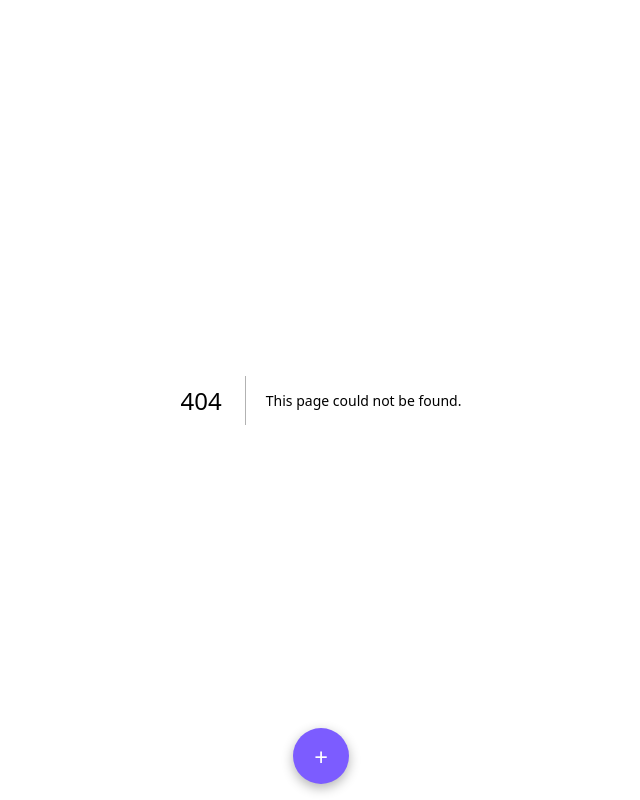
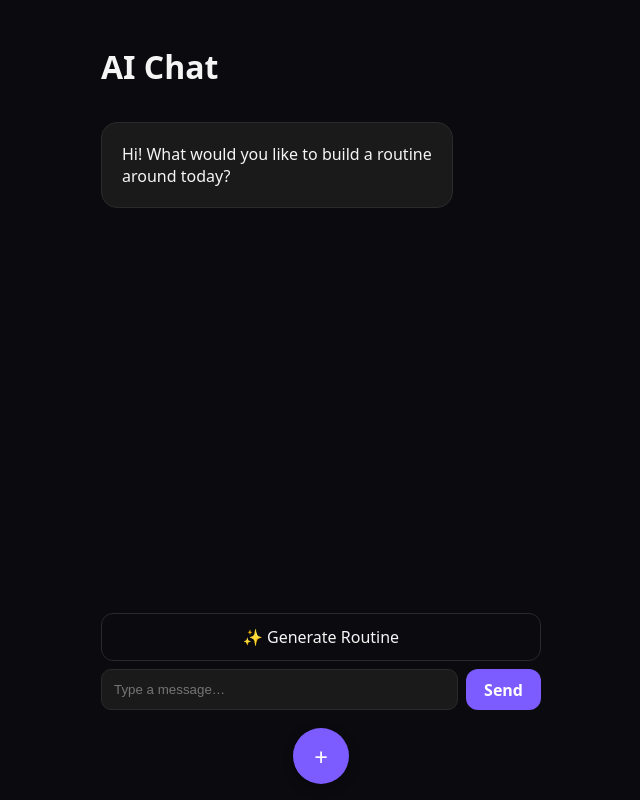
Before and after one commit to tsega-ab1/Momentum, a Next.js app: page /chat in a window 1280 px wide. Before the commit this address had no page. Shown: the whole page, without its empty margins (319-959 px from the left). Built offline with nearby package versions, Linux system fonts and the light colour scheme.

Commit message:
Add AI adapter layer (mock/openai/anthropic), /api/chat Route Handler, and Chat screen

```diff
--- /dev/null
+++ b/app/api/chat/route.js
@@ -0,0 +1,19 @@
+import { callAI } from "@/lib/ai";
+
+export async function POST(request) {
+  const { provider, apiKey, model, messages } = await request.json();
+
+  if (!provider) {
+    return Response.json({ error: "Provider is required" }, { status: 422 });
+  }
+  if (provider !== "mock" && !apiKey) {
+    return Response.json({ error: "API key is required for this provider" }, { status: 422 });
+  }
+
+  try {
+    const reply = await callAI(provider, apiKey, model, messages);
+    return Response.json({ reply });
+  } catch (err) {
+    return Response.json({ error: err.message }, { status: 502 });
+  }
+}
--- /dev/null
+++ b/app/chat/page.js
@@ -0,0 +1,122 @@
+"use client";
+
+import { useState, useEffect, useRef } from "react";
+import { useRouter } from "next/navigation";
+
+export default function ChatPage() {
+  const [messages, setMessages] = useState([
+    { role: "assistant", content: "Hi! What would you like to build a routine around today?" },
+  ]);
+  const [input, setInput] = useState("");
+  const [sending, setSending] = useState(false);
+  const [error, setError] = useState("");
+  const router = useRouter();
+  const bottomRef = useRef(null);
+
+  useEffect(() => {
+    bottomRef.current?.scrollIntoView({ behavior: "smooth" });
+  }, [messages]);
+
+  function getConfig() {
+    return JSON.parse(localStorage.getItem("momentum-ai-config") || '{"provider":"mock"}');
+  }
+
+  async function send(content) {
+    const config = getConfig();
+    const nextMessages = [...messages, { role: "user", content }];
+    setMessages(nextMessages);
+    setSending(true);
+    setError("");
+
+    try {
+      const res = await fetch("/api/chat", {
+        method: "POST",
+        headers: { "Content-Type": "application/json" },
+        body: JSON.stringify({ ...config, messages: nextMessages }),
+      });
+
+      const data = await res.json();
+
+      if (!res.ok) {
+        throw new Error(data.error || "Something went wrong");
+      }
+
+      setMessages((prev) => [...prev, { role: "assistant", content: data.reply }]);
+      return data.reply;
+    } catch (err) {
+      setError(err.message);
+      return null;
+    } finally {
+      setSending(false);
+    }
+  }
+
+  async function handleSend(e) {
+    e.preventDefault();
+    if (!input.trim() || sending) return;
+    const text = input;
+    setInput("");
+    await send(text);
+  }
+
+  async function handleGenerateRoutine() {
+    const reply = await send(
+      "__GENERATE_ROUTINE__ Based on our conversation, generate a daily routine as JSON with this exact shape: {\"title\": string, \"items\": [{\"time\": \"HH:MM\", \"activity\": string}]}. Respond with ONLY the JSON, no other text."
+    );
+
+    if (!reply) return;
+
+    try {
+      const match = reply.match(/\{[\s\S]*\}/);
+      const routine = JSON.parse(match ? match[0] : reply);
+      localStorage.setItem("momentum-pending-routine", JSON.stringify(routine));
+      router.push("/routine");
+    } catch {
+      setError("The AI's response wasn't valid routine data. Try asking again, or switch to Mock in Settings.");
+    }
+  }
+
+  return (
+    <main className="page" style={{ display: "flex", flexDirection: "column", height: "100vh", paddingBottom: 140 }}>
+      <h1>AI Chat</h1>
+
+      <div style={{ flex: 1, overflowY: "auto", display: "flex", flexDirection: "column", gap: 10, marginTop: 12 }}>
+        {messages.map((m, i) => (
+          <div
+            key={i}
+            className="card"
+            style={{
+              margin: 0,
+              alignSelf: m.role === "user" ? "flex-end" : "flex-start",
+              maxWidth: "80%",
+              background: m.role === "user" ? "var(--accent)" : "var(--surface)",
+              color: m.role === "user" ? "white" : "var(--text)",
+            }}
+          >
+            {m.content}
+          </div>
+        ))}
+        {sending && <p className="text-dim">Thinking…</p>}
+        {error && <p style={{ color: "#ff6b6b" }}>{error}</p>}
+        <div ref={bottomRef} />
+      </div>
+
+      <div style={{ position: "fixed", bottom: 90, left: 0, right: 0, maxWidth: 480, margin: "0 auto", padding: "0 20px" }}>
+        <button onClick={handleGenerateRoutine} className="btn-ghost" style={{ width: "100%", marginBottom: 8 }} disabled={sending}>
+          ✨ Generate Routine
+        </button>
+        <form onSubmit={handleSend} style={{ display: "flex", gap: 8 }}>
+          <input
+            value={input}
+            onChange={(e) => setInput(e.target.value)}
+            placeholder="Type a message…"
+            style={{ flex: 1, padding: 12, borderRadius: 10, background: "var(--surface)", color: "var(--text)", border: "1px solid var(--border)" }}
+          />
+          <button type="submit" className="btn-primary" style={{ width: "auto", padding: "0 18px" }} disabled={sending}>
+            Send
+          </button>
+        </form>
+      </div>
+    </main>
+  );
+}
--- /dev/null
+++ b/lib/ai/index.js
@@ -0,0 +1,13 @@
+import * as mock from "./providers/mock.js";
+import * as openai from "./providers/openai.js";
+import * as anthropic from "./providers/anthropic.js";
+
+const adapters = { mock, openai, anthropic };
+
+export async function callAI(provider, apiKey, model, messages) {
+  const adapter = adapters[provider];
+  if (!adapter) {
+    throw new Error(`Unsupported provider: ${provider}`);
+  }
+  return adapter.sendMessage(apiKey, model, messages);
+}
--- /dev/null
+++ b/lib/ai/providers/anthropic.js
@@ -0,0 +1,26 @@
+export async function sendMessage(apiKey, model, messages) {
+  const res = await fetch("https://api.anthropic.com/v1/messages", {
+    method: "POST",
+    headers: {
+      "Content-Type": "application/json",
+      "x-api-key": apiKey,
+      "anthropic-version": "2023-06-01",
+    },
+    body: JSON.stringify({
+      model: model || "claude-3-5-sonnet-20241022",
+      max_tokens: 1024,
+      messages: messages.map((m) => ({
+        role: m.role === "assistant" ? "assistant" : "user",
+        content: m.content,
+      })),
+    }),
+  });
+
+  if (!res.ok) {
+    const text = await res.text();
+    throw new Error(`Anthropic error (${res.status}): ${text}`);
+  }
+
+  const data = await res.json();
+  return data.content?.[0]?.text ?? "";
+}
--- /dev/null
+++ b/lib/ai/providers/mock.js
@@ -0,0 +1,21 @@
+export async function sendMessage(apiKey, model, messages) {
+  const last = messages[messages.length - 1]?.content || "";
+
+  if (last.includes("__GENERATE_ROUTINE__")) {
+    return JSON.stringify({
+      title: "Balanced Daily Routine",
+      items: [
+        { time: "06:30", activity: "Wake up & hydrate" },
+        { time: "07:00", activity: "Morning routine" },
+        { time: "09:00", activity: "Deep work / Job search" },
+        { time: "12:30", activity: "Lunch & break" },
+        { time: "15:00", activity: "Skill building" },
+        { time: "19:00", activity: "Read / Learn" },
+        { time: "21:30", activity: "Wind down" },
+        { time: "22:30", activity: "Sleep" },
+      ],
+    });
+  }
+
+  return "Got it! Tell me more about your goals, or tap \"Generate Routine\" whenever you're ready.";
+}
--- /dev/null
+++ b/lib/ai/providers/openai.js
@@ -0,0 +1,21 @@
+export async function sendMessage(apiKey, model, messages) {
+  const res = await fetch("https://api.openai.com/v1/chat/completions", {
+    method: "POST",
+    headers: {
+      "Content-Type": "application/json",
+      Authorization: `Bearer ${apiKey}`,
+    },
+    body: JSON.stringify({
+      model: model || "gpt-4o-mini",
+      messages,
+    }),
+  });
+
+  if (!res.ok) {
+    const text = await res.text();
+    throw new Error(`OpenAI error (${res.status}): ${text}`);
+  }
+
+  const data = await res.json();
+  return data.choices?.[0]?.message?.content ?? "";
+}
```
